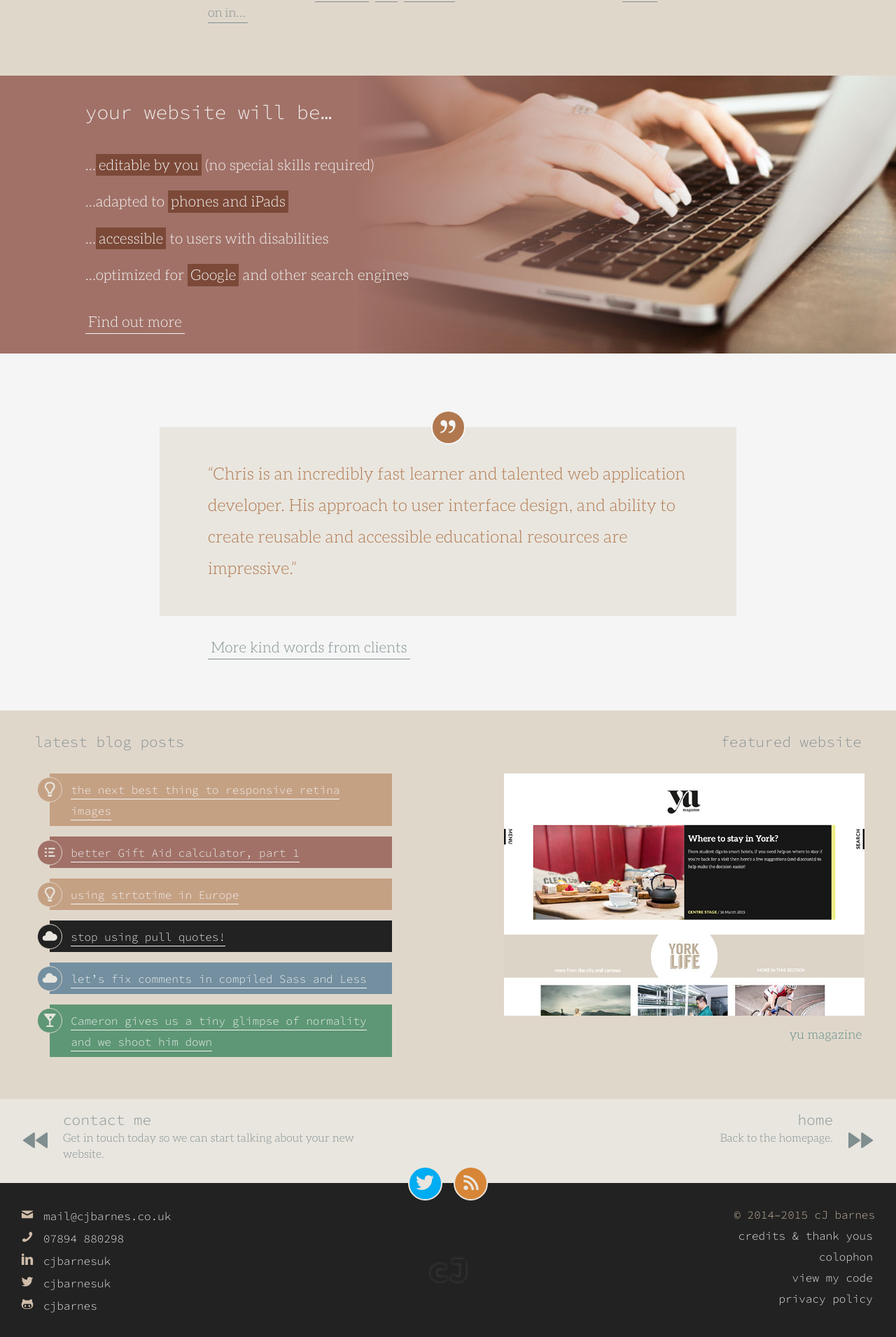
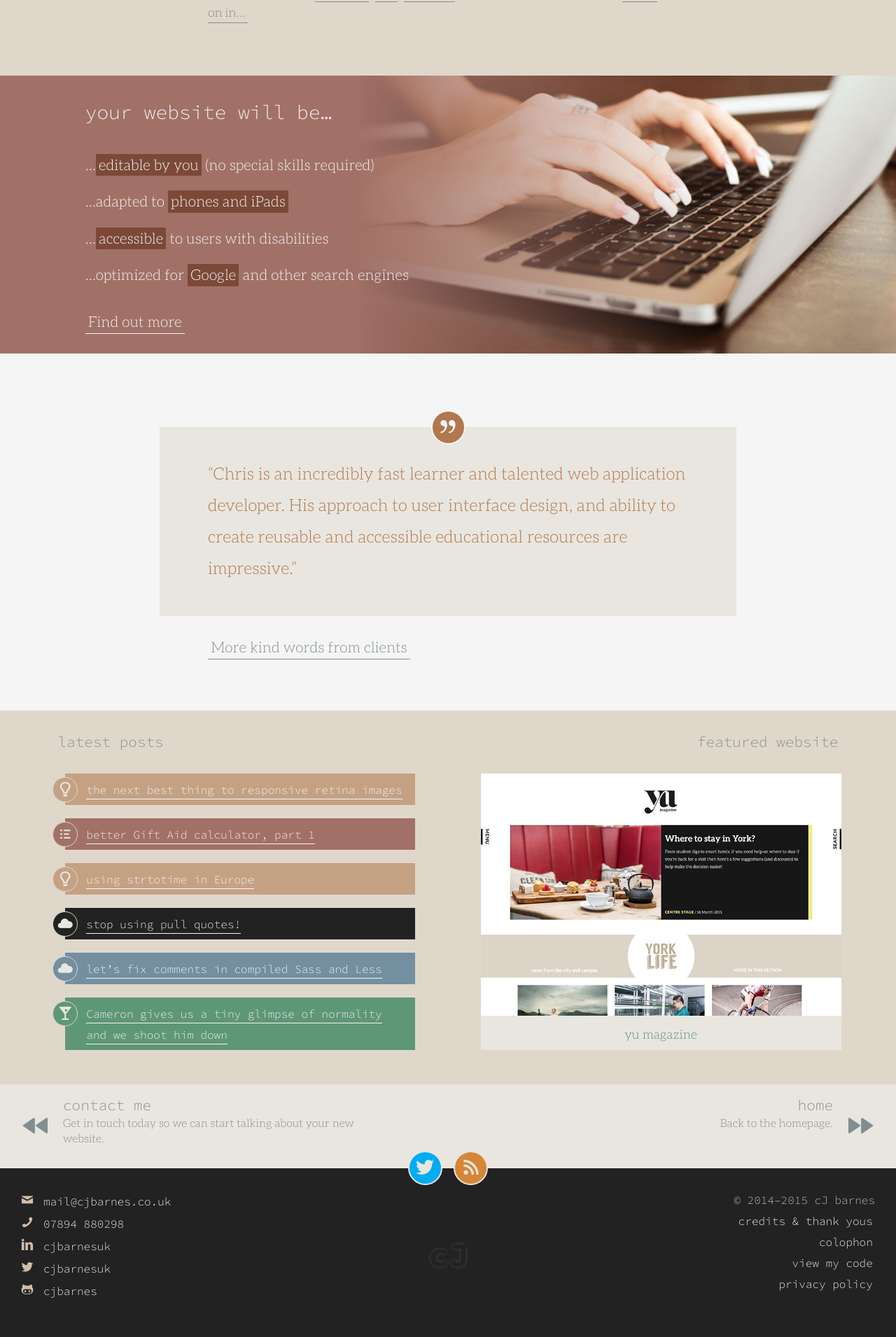
Before and after one commit to cjbarnes/cjbarnes.github.io, a Jekyll site: the page built from index.html, in a window 1280 px wide. Shown: the part 1152-3062 px from the top of the page at 70% size. Built offline with Jekyll 4.4.1, drawn with Linux system fonts in a browser that asks for light colours; after the commit the page ends 3041 px from its top, so only the background shows below that; some of the changed text lies outside the part shown.

Commit message:
Equalised the homepage footer columns
Using liberal flexbox and quantity queries

```diff
--- a/_includes/footer-latest-posts.html
+++ b/_includes/footer-latest-posts.html
@@ -1,6 +1,6 @@
 <section class="footer-section page-footer-section latest-posts">
   <h3 class="footer-section-title">
-    <a href="/blog/" title="blog">latest blog posts</a>
+    <a href="/blog/" title="blog">latest posts</a>
   </h3>
   <ul class="minilisting footer-minilisting">
   {% for post in site.posts limit:6 %}
--- a/_layouts/homepage.html
+++ b/_layouts/homepage.html
@@ -34,7 +34,7 @@
 
       </section>
 
-      <section class="content-section content-section-special content-section-wide">
+      <section class="content-section content-section-special content-section-wide homepage-signposting-row">
 
         <!-- Blog posts -->
         {% include footer-latest-posts.html %}
--- a/_src/sass/layouts/_homepage.scss
+++ b/_src/sass/layouts/_homepage.scss
@@ -155,28 +155,85 @@
 /* Homepage footer area.
    ========================================================================== */
 
+.homepage-signposting-row {
+/*** Horizontal flexbox (used to stretch the two columns to equal heights).
+ ***/
+    width: 100%;
+    display: flex;
+    justify-content: space-between;
+    align-items: stretch;
+}
+
+.page-footer-section.featured-website,
+.page-footer-section.latest-posts {
+/*** Vertical flexbox-within-flexbox (to make the latest posts list and
+ *** featured website screenshot the same height).
+ ***/
+    display: flex;
+    flex-direction: column;
+
+    h3 {
+        /* Don't flex-grow the column headings. */
+        flex: none;
+    }
+}
+
+.footer-minilisting,
+.featured-website-screenshot {
+    /* Do flex-grow the column contents. */
+    flex: 1 1 auto;
+}
+
+
+.footer-minilisting {
+/*** Vertical 3rd-level flexbox to space out the list items to fill the height.
+ ***/
+    display: flex;
+    flex-direction: column;
+    justify-content: space-between;
+}
+
+.footer-section .minilisting-item {
+    @include rem( "margin", $link-padding 0 );
+
+    &:first-child {
+        margin-top: 0;
+    }
+
+    &:nth-child(n+4) {
+        /* Hide the lower-down list items until there's more space for them. */
+        display: none;
+    }
+
+}
+
 .featured-website {
     text-align: right;
 }
 
 .featured-website-screenshot {
-    padding-left: 0;
-    padding-right: 0;
+    /* To equalize the bottom margin with the posts listing bottom margin. */
+    @include rem("margin-bottom", $link-padding);
+    padding: 0;
     border: 0;
-    background: transparent;
-
-    .featured-website &:hover,
-    .featured-website &:focus,
-    .featured-website &:active {
-    /*** Don't highlight the image on hover. Note specificity hack.
-     ***/
-        background: transparent;
-    }
+    background: $background-color-page-footer;
+    text-align: center;
 
     img {
     /*** The actual screenshot.
      ***/
         width: 100%;
+    }
+
+    &:hover,
+    &:focus {
+        background: $link-color;
+        color: $text-color-reversed;
+    }
+
+    &:active {
+        background: $link-color-active;
+        color: $text-color-reversed;
     }
 
 }
@@ -185,26 +242,24 @@
 /*** Mimic normal link padding, colours, and animation for the website title.
  ***/
     display: inline-block;
-    padding: $link-padding;
-    color: $link-color;
-    transition: all $link-transition-duration ease-in-out;
-
-    a:hover &,
-    a:focus & {
-        background: $link-color;
-        color: $text-color-reversed;
-    }
-
-    a:active & {
-        background: $link-color-active;
-        color: $text-color-reversed;
-    }
-
+    width: 100%;
+    padding: $link-padding $link-padding ($link-padding * 2);
+    color: inherit;
 }
 
 
 /* Media queries.
    ========================================================================== */
+
+@include media-width("footer-two-columns") {
+/*** Media query: Two footer columns.
+ ***/
+    .featured-website {
+        /* Used to align properly to the edge when this hits the max-width. */
+        float: right;
+    }
+
+}
 
 @include media-width("normal-size") {
 /*** Media query: Tablets or wider.
@@ -220,14 +275,52 @@
         background-image: linear-gradient(to left, transparent 40%, $toast 100%);
     }
 
-}
+    .footer-section .minilisting-item {
+    /*** Progressively show more posts as the footer height increases (due to
+     *** increased screenshot size).
+     ***/
+        &:nth-child(n+4) {
+            display: block;
+        }
 
-@include media-width("footer-two-columns") {
-/*** Media query: Two footer columns.
- ***/
-    .featured-website {
-        /* Used to align properly to the edge when this hits the max-width. */
-        float: right;
+        &:nth-child(n+5) {
+            display: none;
+        }
+
     }
 
 }
+
+@include media-width("two-columns") {
+/*** Media query: A bit wider.
+ ***/
+    .footer-section .minilisting-item {
+    /*** Progressively show more posts as the footer height increases (due to
+     *** increased screenshot size).
+     ***/
+        &:nth-child(n+5) {
+            display: block;
+        }
+
+        &:nth-child(n+6) {
+            display: none;
+        }
+
+    }
+
+}
+
+@include media-width("more-column-spacing") {
+/*** Media query: Wider still
+ ***/
+    .footer-section .minilisting-item {
+    /*** Progressively show more posts as the footer height increases (due to
+     *** increased screenshot size).
+     ***/
+        &:nth-child(n+6) {
+            display: block;
+        }
+
+    }
+
+}
--- a/_src/sass/mixins/_all.scss
+++ b/_src/sass/mixins/_all.scss
@@ -19,4 +19,5 @@
 @import "invisible-table";
 @import "media-retina";
 @import "media-width";
+@import "quantity-query";
 @import "rem";
--- /dev/null
+++ b/_src/sass/mixins/_quantity-query.scss
@@ -0,0 +1,29 @@
+/// 'Quantity queries' mixin for targeting specific numbers of sibling elements.
+///
+/// @author James Steinbach http://jamessteinbach.com/
+///
+/// @param {Number} $number     The number of siblings to target.
+/// @param {String} $comparison Whether to target the exact amount of elements,
+///                             less than that amount, or greater than.
+/// @content Selectors/rules to wrap in a quantity query.
+/// @output The content, wrapped in the specified quantity query.
+@mixin quantity-query( $number, $comparison: 'equal' ) {
+	$nth: '';
+
+	@if index( ('greater' 'more' '>'), $comparison ) {
+		$nth: 'n + #{$number}';
+	} @else if index( ('less' 'fewer' '<'), $comparison ) {
+		$nth: '-n + #{$number}';
+	} @else if index( ('equal' 'same' '='), $comparison ) {
+		$nth: $number;
+	} @else {
+		@warn "Sorry, that's an invalid $comparison value."
+	}
+
+	&:nth-last-child(#{$nth}):first-child {
+		&,
+		& ~ * {
+			@content;
+		}
+	}
+}
```
Also changed, not shown: _includes/css/homepage.min.css.
